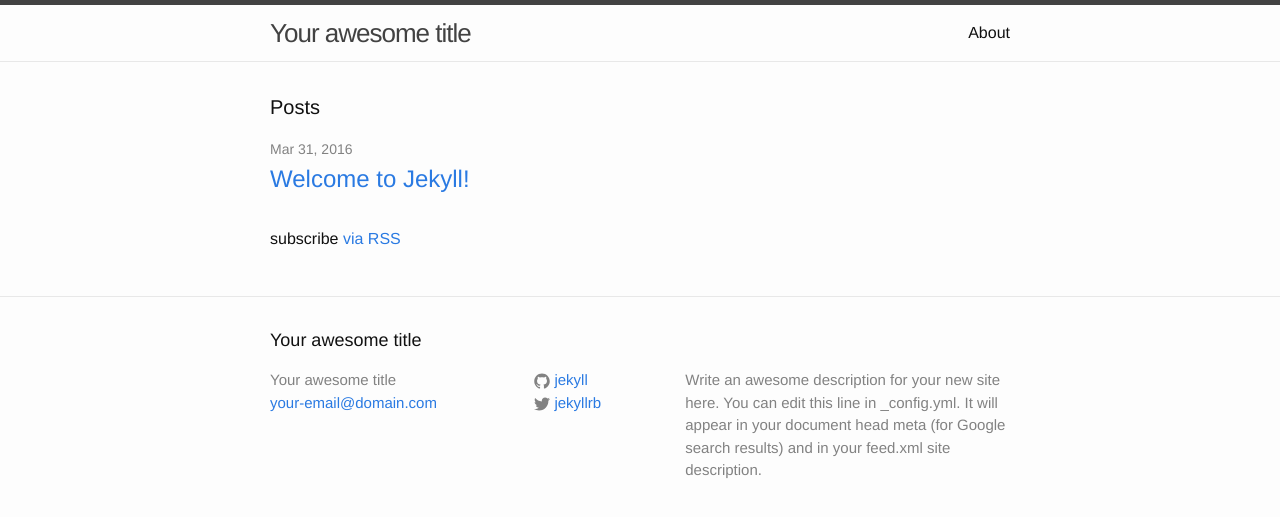
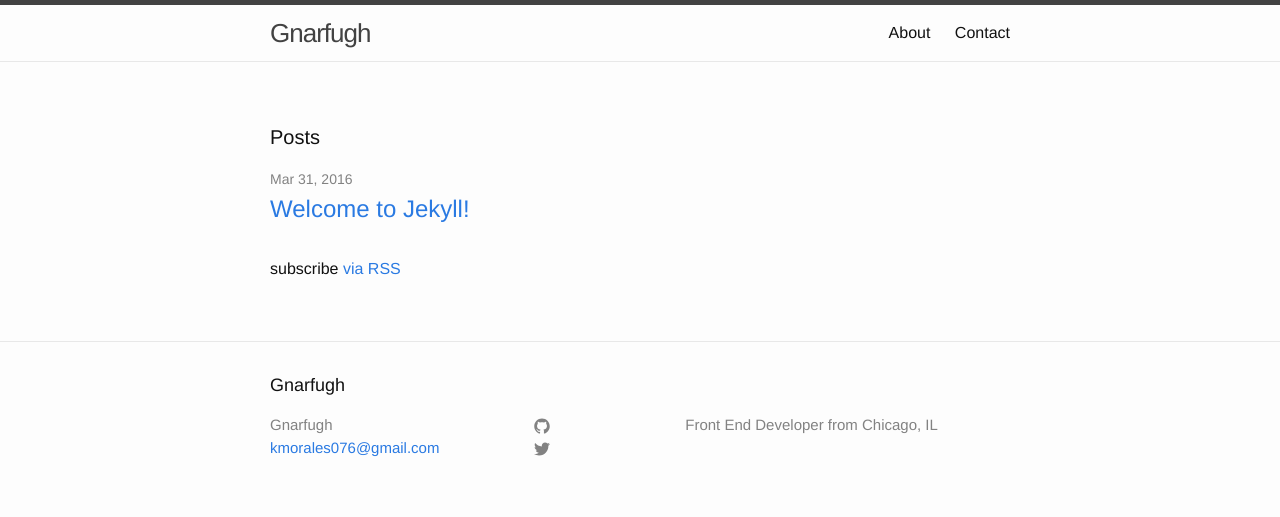
Before and after one commit to kgmorales/kevinmoral.es, a Jekyll site: the page built from index.html, in a window 1280 px wide. Shown: the top 517 px of the page. Built offline with Jekyll 4.4.1, drawn with Linux system fonts in a browser that asks for light colours.

Commit message:
jekyll setup

```diff
--- a/_config.yml
+++ b/_config.yml
@@ -6,16 +6,29 @@
 # 'jekyll serve'. If you change this file, please restart the server process.
 
 # Site settings
-title: Your awesome title
-email: your-email@domain.com
-description: > # this means to ignore newlines until "baseurl:"
-  Write an awesome description for your new site here. You can edit this
-  line in _config.yml. It will appear in your document head meta (for
-  Google search results) and in your feed.xml site description.
-baseurl: "" # the subpath of your site, e.g. /blog
-url: "http://yourdomain.com" # the base hostname & protocol for your site
-twitter_username: jekyllrb
-github_username:  jekyll
+title: Gnarfugh
+email: kmorales076@gmail.com
+description: Front End Developer from Chicago, IL
+#baseurl: "#🍕" # the subpath of your site, e.g. /blog
+url: "http://yourdomain.com/" # the base hostname & protocol for your site
+twitter_username: gnarfugh
+github_username:  gnarfugh
 
 # Build settings
 markdown: kramdown
+permalink: /:title
+#default settings
+defaults:
+  -
+    scope:
+      path: ""
+      type: "posts"
+    values:
+      author: Kevin Morales
+      layout: "post"
+  -
+    scope:
+      path: ""
+      type: "pages"
+    values:
+      layout: "page"
--- a/_includes/icon-github.html
+++ b/_includes/icon-github.html
@@ -1 +1 @@
-<a href="https://github.com/{{ include.username }}"><span class="icon icon--github">{% include icon-github.svg %}</span><span class="username">{{ include.username }}</span></a>
+<a href="https://github.com/{{ include.username }}"><span class="icon icon--github">{% include icon-github.svg %}</span></a>
--- a/_includes/icon-twitter.html
+++ b/_includes/icon-twitter.html
@@ -1 +1 @@
-<a href="https://twitter.com/{{ include.username }}"><span class="icon icon--twitter">{% include icon-twitter.svg %}</span><span class="username">{{ include.username }}</span></a>
+<a href="https://twitter.com/{{ include.username }}"><span class="icon icon--twitter">{% include icon-twitter.svg %}</span></a>
--- a/_layouts/default.html
+++ b/_layouts/default.html
@@ -14,7 +14,7 @@
     </div>
 
     {% include footer.html %}
-
+<script src="//twemoji.maxcdn.com/twemoji.min.js"></script>
   </body>
 
 </html>
--- /dev/null
+++ b/_sass/_emoji.scss
@@ -0,0 +1,5 @@
+img.emoji {
+  // Override any img styles to ensure Emojis are displayed inline
+  margin: 0px !important;
+  display: inline !important;
+}
--- /dev/null
+++ b/contact.md
@@ -0,0 +1,4 @@
+---
+title: Contact
+permalink: /contact/🍕
+---
--- a/index.html
+++ b/index.html
@@ -1,5 +1,6 @@
 ---
 layout: default
+permalink:/🍕
 ---
 
 <div class="home">
```
Also changed, not shown: about.md (+1 -2 lines), app.js (added, +12 -0 lines).
